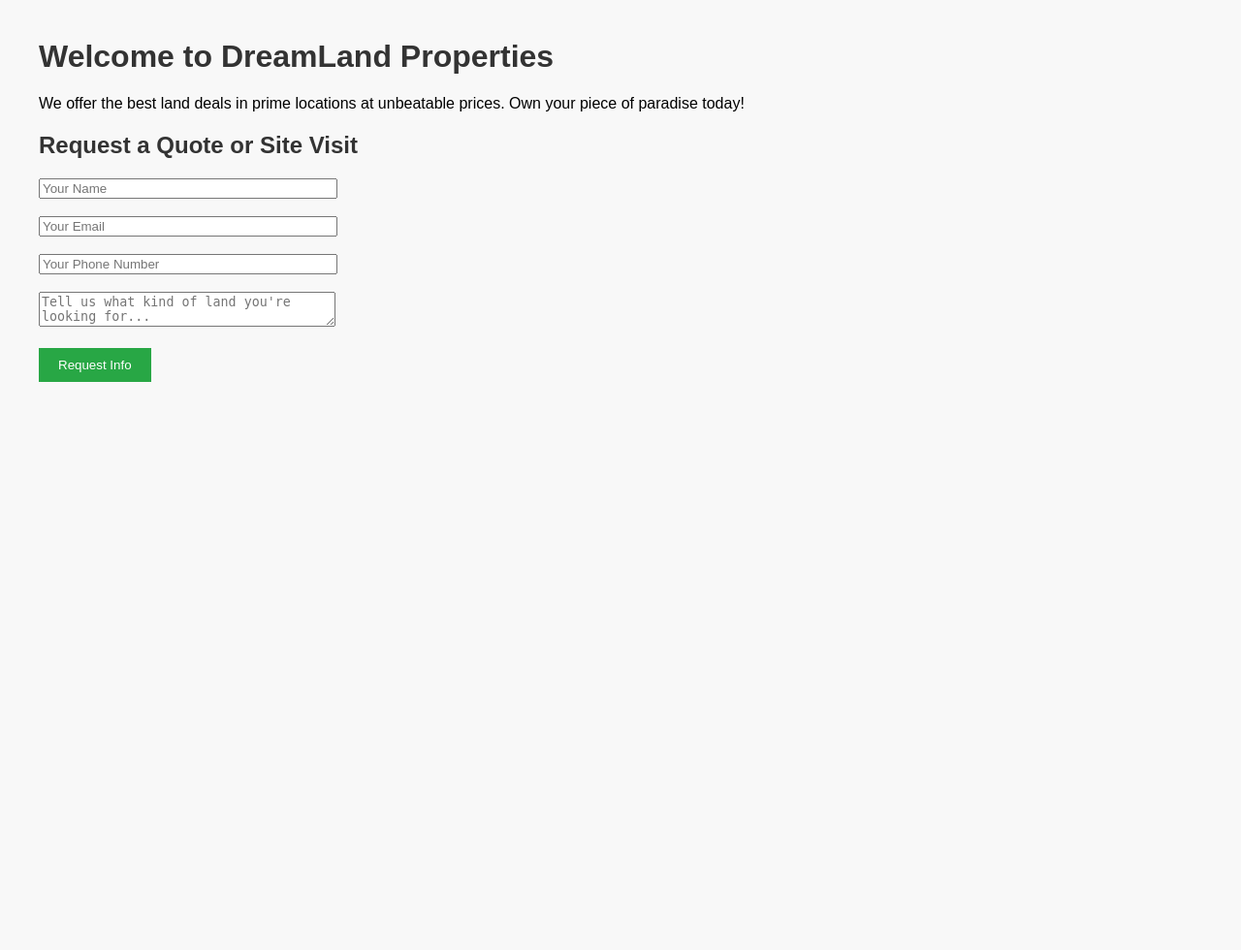
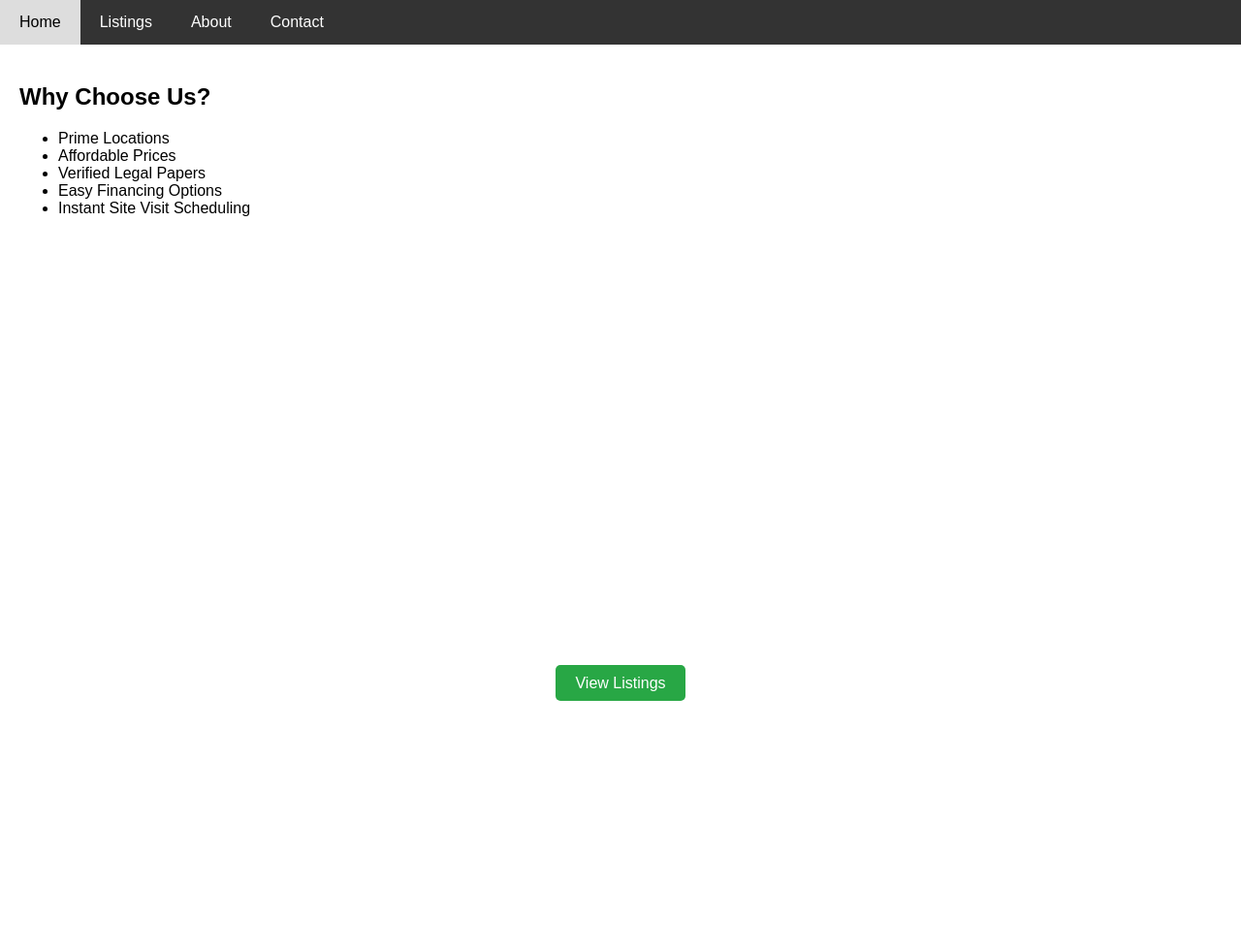
Before and after one commit to mrv7777/plots-and-dreams, a Flask app: page / in a window 1280 px wide. Shown: the whole page at 97% size. Before the commit the page ends 394 px from the top, so only its background shows below. Run offline with Flask 3, Linux system fonts and the light colour scheme.

Commit message:
more features

```diff
--- a/app.py
+++ b/app.py
@@ -1,4 +1,4 @@
-from flask import Flask, render_template, request, redirect, url_for
+from flask import Flask, render_template, request
 
 app = Flask(__name__)
 
@@ -6,16 +6,25 @@ app = Flask(__name__)
 def home():
     return render_template('index.html')
 
+@app.route('/listings')
+def listings():
+    return render_template('listings.html')
+
+@app.route('/about')
+def about():
+    return render_template('about.html')
+
+@app.route('/contact')
+def contact():
+    return render_template('contact.html')
+
 @app.route('/get-quote', methods=['POST'])
 def get_quote():
     name = request.form.get('name')
     email = request.form.get('email')
     phone = request.form.get('phone')
     requirements = request.form.get('requirements')
-
-    # Here you would normally save data to database or send an email
     print(f"New Inquiry: {name}, {email}, {phone}, {requirements}")
-
     return render_template('thankyou.html', name=name)
 
 if __name__ == '__main__':
--- a/static/style.css
+++ b/static/style.css
@@ -1,18 +1,54 @@
 body {
+    margin: 0;
     font-family: Arial, sans-serif;
-    margin: 40px;
-    background-color: #f8f8f8;
 }
-input, textarea {
-    width: 300px;
+
+.hero {
+    background-image: url('{{ url_for('static', filename='background.jpg') }}');
+    background-size: cover;
+    background-position: center;
+    height: 90vh;
+    display: flex;
+    justify-content: center;
+    align-items: center;
+    color: white;
+    text-align: center;
 }
-button {
+
+.hero-text h1 {
+    font-size: 3em;
+}
+
+.hero-text p {
+    font-size: 1.5em;
+}
+
+nav {
+    background-color: #333;
+    overflow: hidden;
+}
+
+nav a {
+    float: left;
+    display: block;
+    color: white;
+    padding: 14px 20px;
+    text-decoration: none;
+}
+
+nav a:hover {
+    background-color: #ddd;
+    color: black;
+}
+
+section {
+    padding: 20px;
+}
+
+.btn {
+    background-color: #28a745;
     padding: 10px 20px;
-    background-color: #28a745;
     color: white;
-    border: none;
-    cursor: pointer;
+    text-decoration: none;
+    border-radius: 5px;
 }
-h1, h2 {
-    color: #333;
-}
--- /dev/null
+++ b/templates/about.html
@@ -0,0 +1,2 @@
+<h2>About DreamLand Properties</h2>
+<p>We have been helping people find their dream lands for over 10 years...</p>
--- /dev/null
+++ b/templates/contact.html
@@ -0,0 +1,2 @@
+<h2>About DreamLand Properties</h2>
+<p>We have been helping people find their dream lands for over 10 years...</p>
--- a/templates/index.html
+++ b/templates/index.html
@@ -6,16 +6,29 @@
     <link rel="stylesheet" href="{{ url_for('static', filename='style.css') }}">
 </head>
 <body>
-    <h1>Welcome to DreamLand Properties</h1>
-    <p>We offer the best land deals in prime locations at unbeatable prices. Own your piece of paradise today!</p>
+<nav>
+    <a href="{{ url_for('home') }}">Home</a>
+    <a href="{{ url_for('listings') }}">Listings</a>
+    <a href="{{ url_for('about') }}">About</a>
+    <a href="{{ url_for('contact') }}">Contact</a>
+</nav>
+<section>
+    <h2>Why Choose Us?</h2>
+    <ul>
+        <li>Prime Locations</li>
+        <li>Affordable Prices</li>
+        <li>Verified Legal Papers</li>
+        <li>Easy Financing Options</li>
+        <li>Instant Site Visit Scheduling</li>
+    </ul>
+</section>
+<div class="hero">
+    <div class="hero-text">
+        <h1>Welcome to DreamLand Properties</h1>
+        <p>Your Dream Land Awaits</p>
+        <a href="{{ url_for('listings') }}" class="btn">View Listings</a>
+    </div>
+</div>
 
-    <h2>Request a Quote or Site Visit</h2>
-    <form method="POST" action="{{ url_for('get_quote') }}">
-        <input type="text" name="name" placeholder="Your Name" required><br><br>
-        <input type="email" name="email" placeholder="Your Email" required><br><br>
-        <input type="text" name="phone" placeholder="Your Phone Number" required><br><br>
-        <textarea name="requirements" placeholder="Tell us what kind of land you're looking for..." required></textarea><br><br>
-        <button type="submit">Request Info</button>
-    </form>
 </body>
 </html>
```
Also changed, not shown: templates/listings.html (added, +9 -0 lines), static/background.jpg (added).
